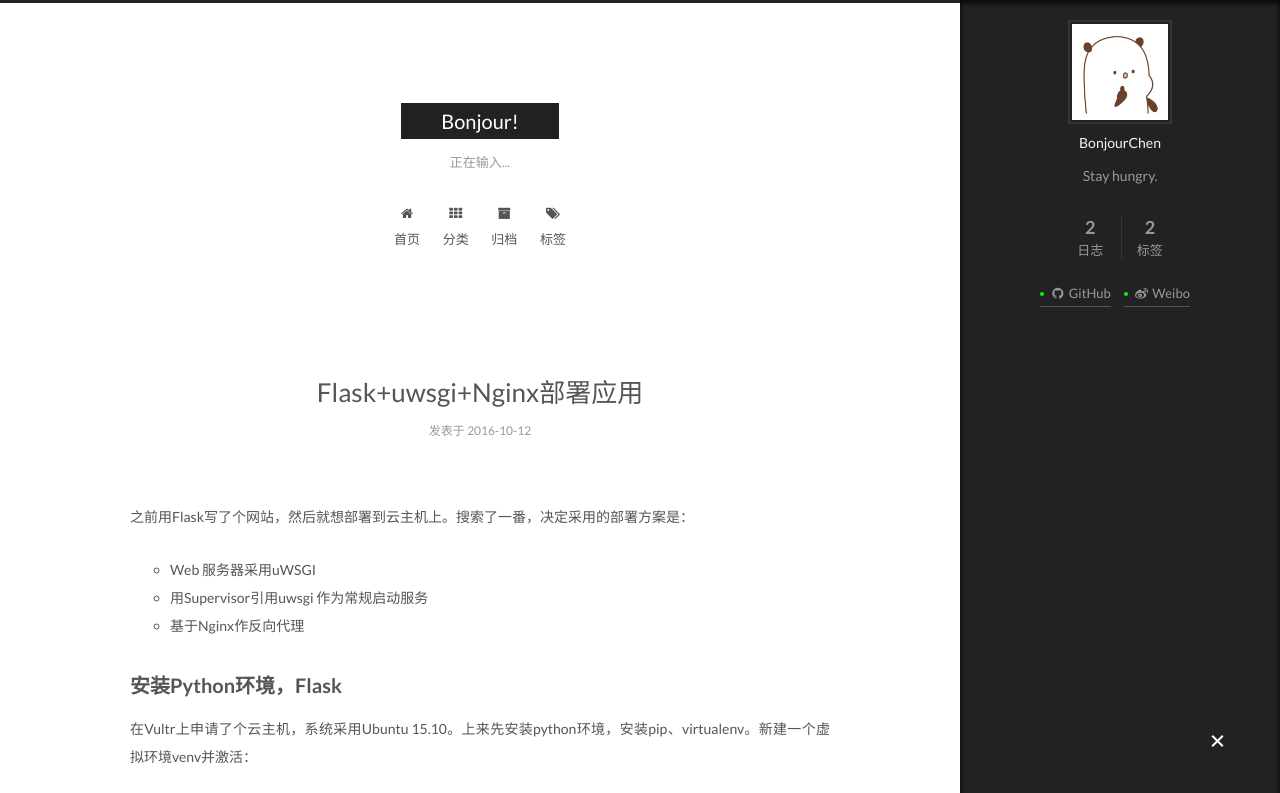
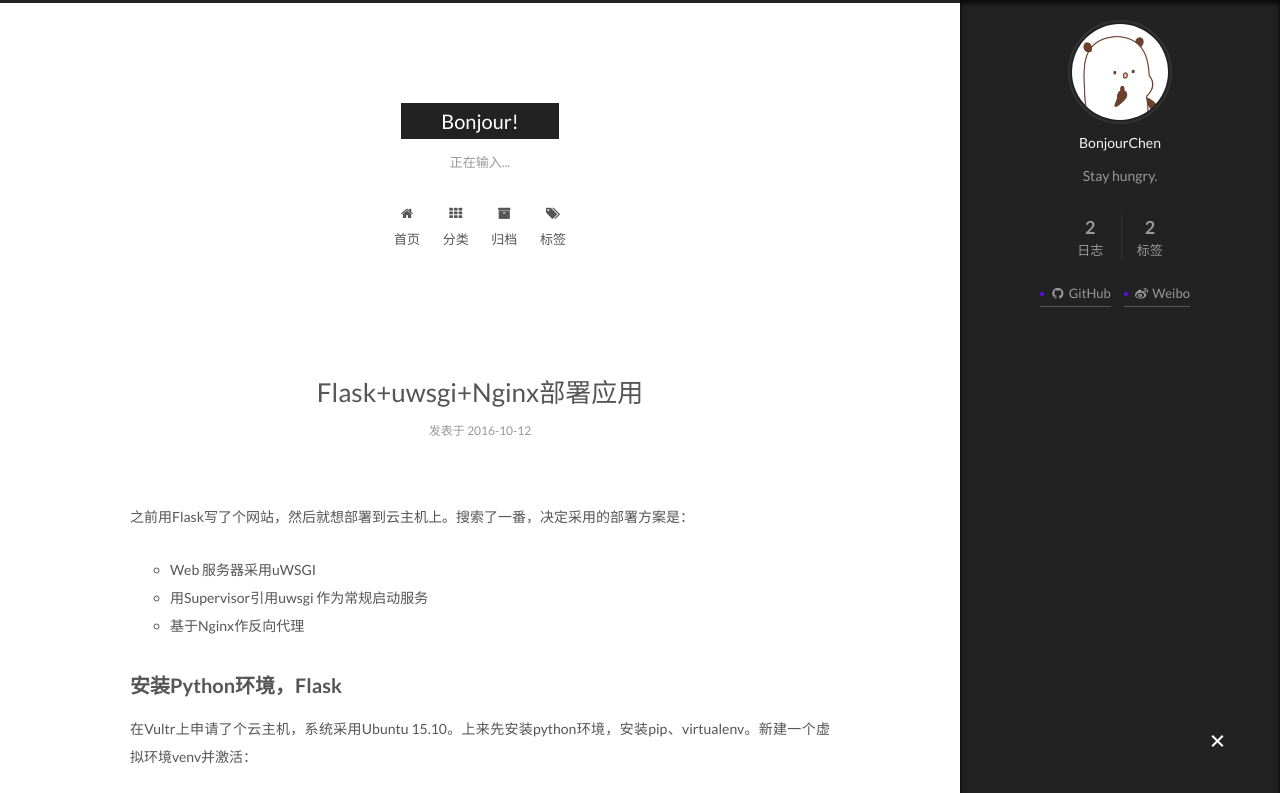
Before and after one commit to BonjourChen/BonjourChen.github.io, a plain HTML site: page index.html in a window 1280 px wide. Both pictures are taken after a click on the element 1217 px from the left and 742 px from the top of the page. Shown: the top 793 px of the page. Drawn offline with Linux system fonts and the light colour scheme.

Commit message:
Site updated: 2016-10-12 14:35:00

```diff
--- a/css/main.css
+++ b/css/main.css
@@ -1476,6 +1476,15 @@
   max-width: 96px;
   height: auto;
   border: 2px solid #333;
+/* 头像圆形 */
+  border-radius: 80px;
+  -webkit-border-radius: 80px;
+  -moz-border-radius: 80px;
+  box-shadow: inset 0 -1px 0 #333 sf;
+/* 鼠标经过头像旋转360度 */
+  -webkit-transition: -webkit-transform 1.5s ease-out;
+  -moz-transition: -moz-transform 1.5s ease-out;
+  transition: transform 1.5s ease-out;
 }
 .site-author-name {
   margin: 5px 0 0;
@@ -1488,6 +1497,16 @@
   text-align: center;
   font-size: 14px;
   color: #999;
+}
+img:hover {
+/* 鼠标经过头像旋转360度 */
+  -webkit-transform: rotateZ(360deg);
+  -moz-transform: rotateZ(360deg);
+  -webkit-transform: rotateZ(360deg);
+  -moz-transform: rotateZ(360deg);
+  -ms-transform: rotateZ(360deg);
+  -o-transform: rotateZ(360deg);
+  transform: rotateZ(360deg);
 }
 .site-state {
   overflow: hidden;
@@ -1557,7 +1576,7 @@
   width: 4px;
   height: 4px;
   border-radius: 50%;
-  background: #04f413;
+  background: #6606ff;
 }
 .links-of-blogroll {
   font-size: 13px;
```
